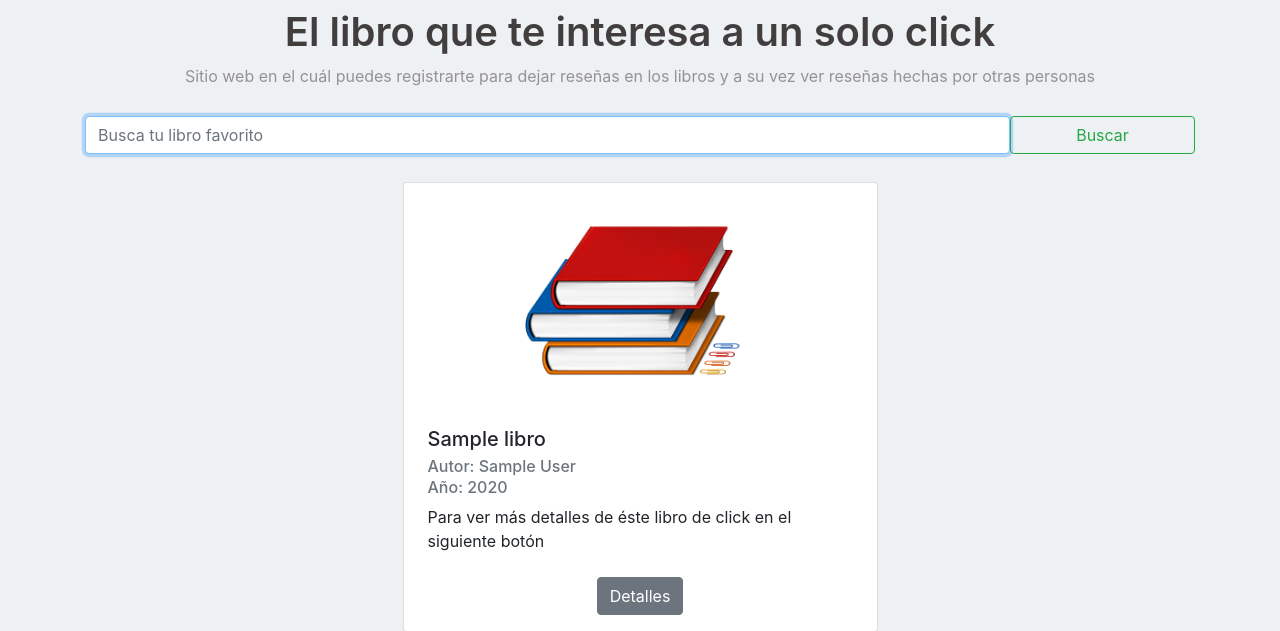
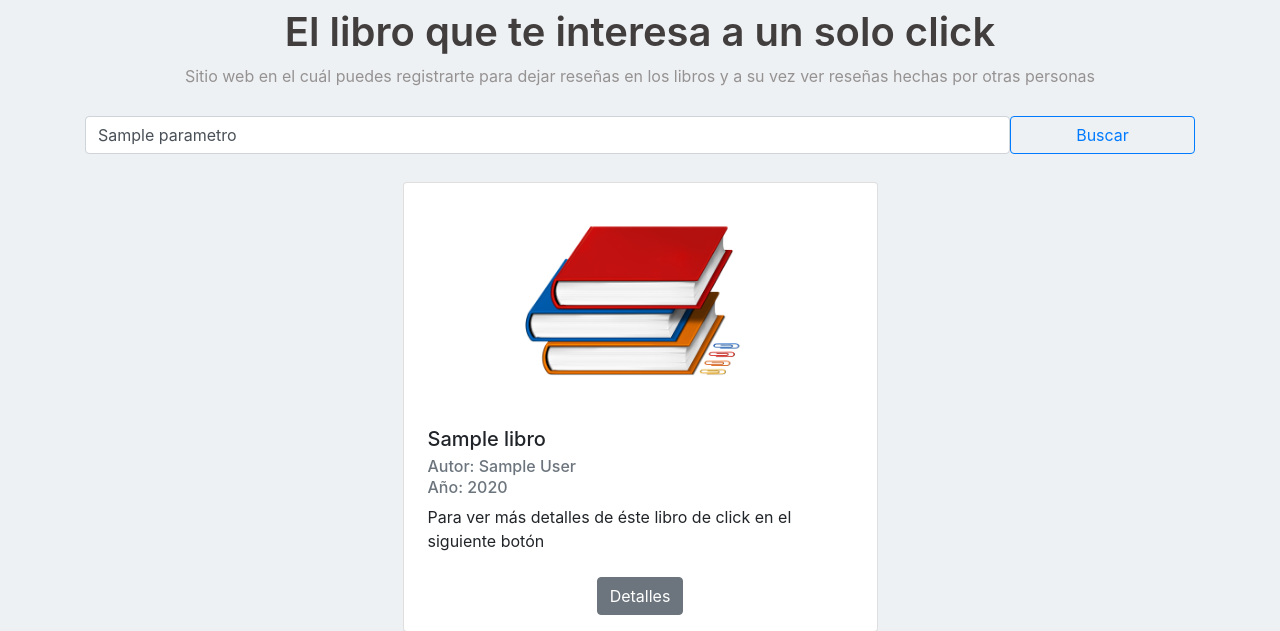
Before and after one commit to jerryespi13/cs50w-project1, a Flask app: template templates/search.html in a window 1280 px wide. Shown: the top 631 px of the page. Run offline with Flask 3, Linux system fonts and the light colour scheme; the template is opened without the code that fills it: most values are stand-ins (such as "Sample title", 1, 10 or a date in 2020); some libraries are stand-ins or nearby versions.

Commit message:
mejoras en la barra de busqueda

```diff
--- a/application.py
+++ b/application.py
@@ -254,7 +254,7 @@ def search():
         if len(libro) == 0:
             flash("Libro no encontrado")
             return render_template("search.html")
-        return render_template("search.html", libros=libro)
+        return render_template("search.html", libros=libro, parametro=parametro)
 
 @app.route("/verlibro", methods=["GET","POST"])
 @login_required
--- a/templates/register.html
+++ b/templates/register.html
@@ -25,7 +25,7 @@ Registro
         <div class="inputBox">
             <input type="text" name="name" placeholder="Nombre" id="name"
                 autocomplete="off">
-            <i class="fa-regular fa-user"></i>
+                <i class="fa-solid fa-face-laugh-beam"></i>
         </div>
         <div class="inputBox">
             <input type="text" name="username" placeholder="Usuario"
@@ -40,7 +40,7 @@ Registro
         <div class="inputBox">
             <input type="password" name="confirmation" placeholder="Confirmar contraseña"
                 id="confirmation" autocomplete="off">
-            <i class="fa-solid fa-lock"></i>
+                <i class="fa-regular fa-circle-check"></i>
         </div>
         <div class="inputBox">
             <input type="submit" value="Log in">
--- a/templates/search.html
+++ b/templates/search.html
@@ -29,14 +29,14 @@ Búsqueda
 
     <form class="form-inline pb-3 pt-2" action="/search" method="POST">
         <input class="form-control col-lg-10 col-md-10 col-sm-12"
-            autocomplete="off" type="search"
+            autocomplete="off" type="search" {%if parametro%} value="{{parametro}}" {%endif%}
             placeholder="Busca tu libro favorito" id="search" name="search"
-            aria-label="Search" autofocus list="datalistOptions">
+            aria-label="Search" {%if not parametro%} autofocus {%endif%} list="datalistOptions">
             <!--Sugerencias de autocompletado Rellenado con JS y la consulta a la db en python-->
             <datalist id="datalistOptions">
             </datalist>
         <button
-            class="btn btn-outline-success my-2 my-sm-1 col-lg-2 col-md-2 col-sm-12"
+            class="btn btn-outline-primary my-2 my-sm-1 col-lg-2 col-md-2 col-sm-12"
             type="submit">Buscar</button>
     </form>
 </div>
```
